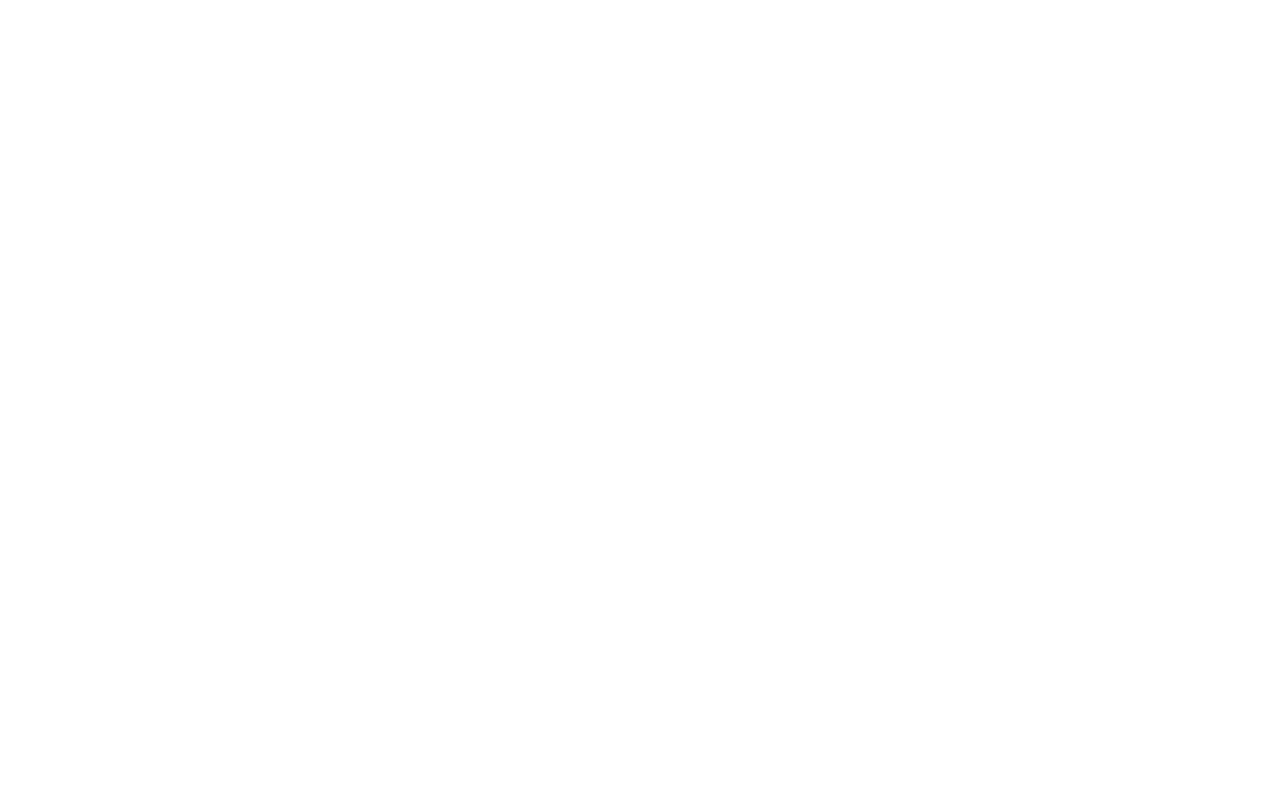
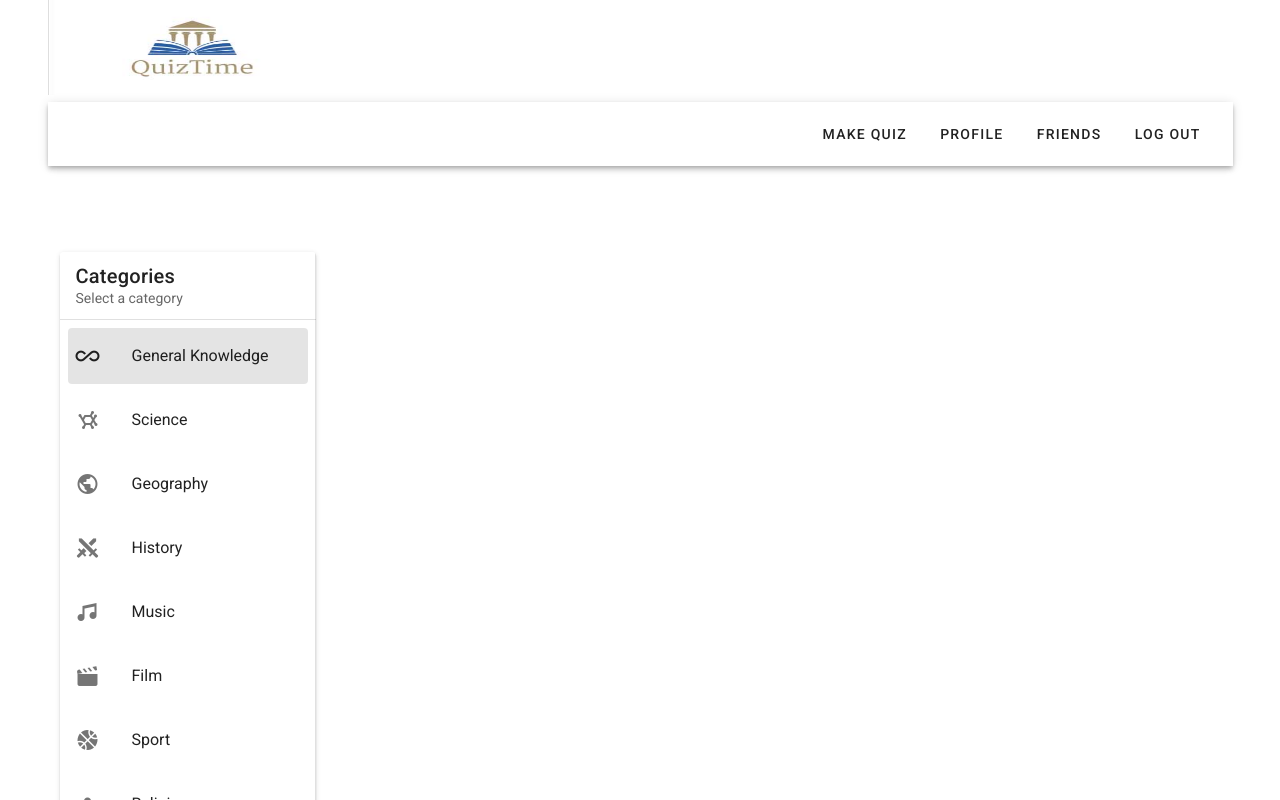
Before and after one commit to jelenacuk/QuizTime, a Vue app in the folder frontend/: page /front in a window 1280 px wide. Shown: the top 800 px of the page. Built offline with nearby package versions, Linux system fonts and the light colour scheme.

Commit message:
Basic front page.

```diff
--- /dev/null
+++ b/frontend/src/components/frontPage.vue
@@ -0,0 +1,36 @@
+<template>
+    <div >
+        <navbar></navbar>
+        <v-container>
+
+
+
+            <v-row justify="start" align="start">
+
+                <v-col>
+                     <sidemenu></sidemenu>
+                </v-col>
+                <v-col>
+                </v-col>
+            </v-row>
+
+        </v-container>
+
+    </div>
+</template>
+
+<script>
+    import navBar from "./navBar.vue"
+    import sideMenu from "./sideMenu.vue"
+    export default {
+        name: "frontPage",
+        components: {
+            navbar: navBar,
+            sidemenu: sideMenu
+        }
+    }
+</script>
+
+<style scoped>
+
+</style>
--- a/frontend/src/components/navBar.vue
+++ b/frontend/src/components/navBar.vue
@@ -3,12 +3,23 @@
         <v-container>
 
             <v-row justify="start" align="start">
-                <v-col >
-                    <img width="280" height="100vh" src="logo.jpg" alt="No photo"/>
-                </v-col>
-                <v-col>
+                <v-row>
+                     <v-col >
+                        <img width="280" height="95vh" src="logo.jpg" alt="No photo"/>
+                    </v-col>
+                </v-row>
+            </v-row>
 
-                </v-col>
+            <v-row >
+                <v-toolbar>
+                    <div class="flex-grow-1"></div>
+                    <v-toolbar-items>
+                        <v-btn text>Make Quiz</v-btn>
+                        <v-btn text>Profile</v-btn>
+                        <v-btn text>Friends</v-btn>
+                        <v-btn text>Log Out</v-btn>
+                    </v-toolbar-items>
+                </v-toolbar>
             </v-row>
         </v-container>
 
@@ -23,7 +34,7 @@
 
 <style scoped>
 .mediumHeight{
-    height: 20vh;
+    height: 30vh;
 }
 
 </style>
--- a/frontend/src/router.js
+++ b/frontend/src/router.js
@@ -19,6 +19,11 @@
             component: () => import('./components/register.vue')
         },
         {
+            path: '/front',
+            name: 'frontPage',
+            component: () => import('./components/frontPage.vue')
+        },
+        {
             path: '/login',
             name: 'Login',
             component: () => import('./components/login.vue')
```
